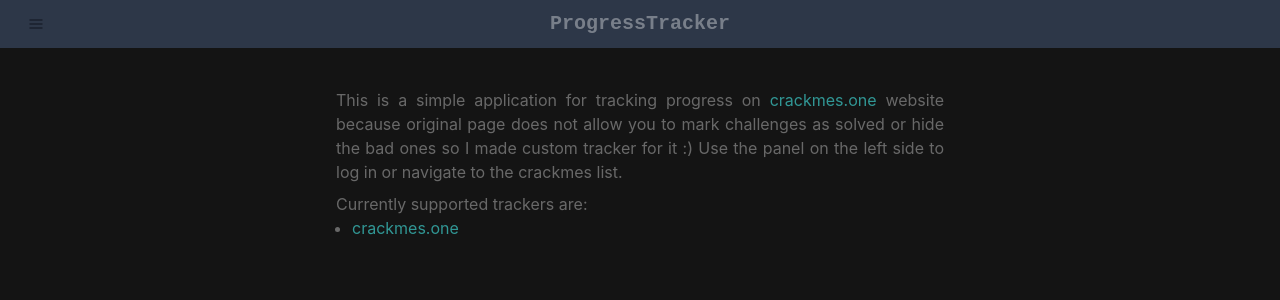
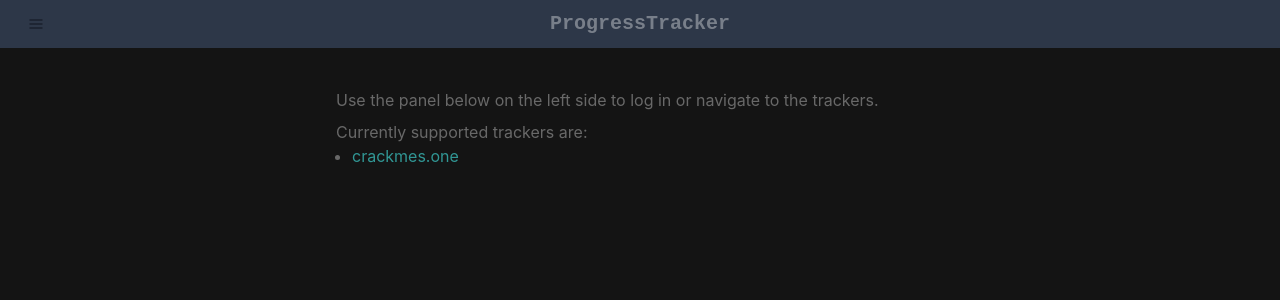
Before and after one commit to rivit98/progress-tracker-frontend, a React (Create React App) app: page / in a window 1280 px wide. Shown: the top 300 px of the page. Built offline with nearby package versions, Linux system fonts and the light colour scheme; the HTML template or start-up script is replaced by a standard one; what axios-auth-refresh would draw is missing.

Commit message:
CPT-96 CPT-101 homepage, pagination improvements

```diff
--- a/src/components/crackmes/paginate.js
+++ b/src/components/crackmes/paginate.js
@@ -154,18 +154,18 @@
                                 {page}
                             </PaginationButton>
                         );
-                    case 'previous':
-                        return (
-                            <PaginationButton key={index} fn={onClick} isDisabled={isDisabled}>
-                                <MdChevronLeft />
-                            </PaginationButton>
-                        );
-                    case 'next':
-                        return (
-                            <PaginationButton key={index} fn={onClick} isDisabled={isDisabled}>
-                                <MdChevronRight />
-                            </PaginationButton>
-                        );
+                    // case 'previous':
+                    //     return (
+                    //         <PaginationButton key={index} fn={onClick} isDisabled={isDisabled}>
+                    //             <MdChevronLeft />
+                    //         </PaginationButton>
+                    //     );
+                    // case 'next':
+                    //     return (
+                    //         <PaginationButton key={index} fn={onClick} isDisabled={isDisabled}>
+                    //             <MdChevronRight />
+                    //         </PaginationButton>
+                    //     );
                     case 'start-ellipsis':
                     case 'end-ellipsis':
                         return <Ellipsis key={index} />;
--- a/src/components/home/home.js
+++ b/src/components/home/home.js
@@ -1,4 +1,4 @@
-import { Box, Container, Link, ListItem, UnorderedList, VStack } from '@chakra-ui/react';
+import { Box, Button, Container, Link, ListItem, Popover, PopoverArrow, PopoverBody, PopoverCloseButton, PopoverContent, PopoverHeader, PopoverTrigger, UnorderedList, VStack } from '@chakra-ui/react';
 import { Link as ReactRouterLink } from 'react-router-dom';
 
 const Home = () => {
@@ -6,21 +6,29 @@
         <Container maxW="container.sm">
             <VStack experimental_spaceY={10} alignItems={'start'}>
                 <Box textAlign={'justify'}>
-                    This is a simple application for tracking progress on{' '}
-                    <Link href={'https://crackmes.one'} isExternal color={'teal.500'}>
-                        crackmes.one
-                    </Link>{' '}
-                    website because original page does not allow you to mark challenges as solved or hide the bad ones
-                    so I made custom tracker for it :) Use the panel on the left side to log in or navigate to the
-                    crackmes list.
+                Use the panel below on the left side to log in or navigate to the trackers.
                 </Box>
                 <Box>
                     Currently supported trackers are:
                     <UnorderedList>
                         <ListItem>
-                            <Link as={ReactRouterLink} to={'/crackmes'} color={'teal.500'}>
-                                crackmes.one
-                            </Link>
+                            <Popover trigger={'hover'} openDelay={100} closeOnBlur>
+                                <PopoverTrigger>
+                                    <Link as={ReactRouterLink} to={'/crackmes'} color={'teal.500'}>
+                                        crackmes.one
+                                    </Link>
+                                </PopoverTrigger>
+                                <PopoverContent bg='gray.700' borderColor='gray.700'>
+                                    <PopoverBody>
+                                        Track progress on{' '}
+                                        <Link href={'https://crackmes.one'} isExternal color={'teal.500'}>
+                                            crackmes.one
+                                        </Link>{' '}
+                                        website. Original page does not allow you to mark challenges as solved or hide the bad ones
+                                        so I made custom tracker for it :)
+                                    </PopoverBody>
+                                </PopoverContent>
+                            </Popover>
                         </ListItem>
                     </UnorderedList>
                 </Box>
```
